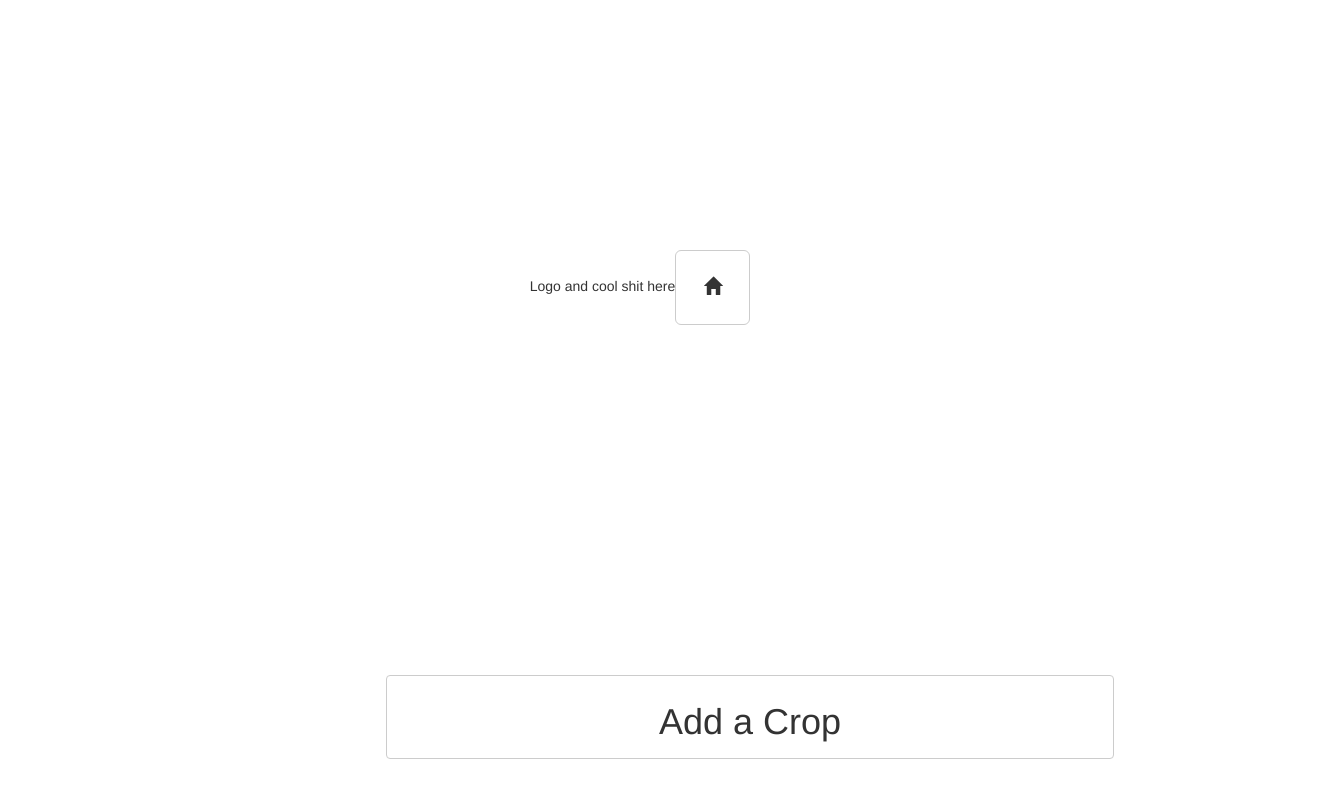
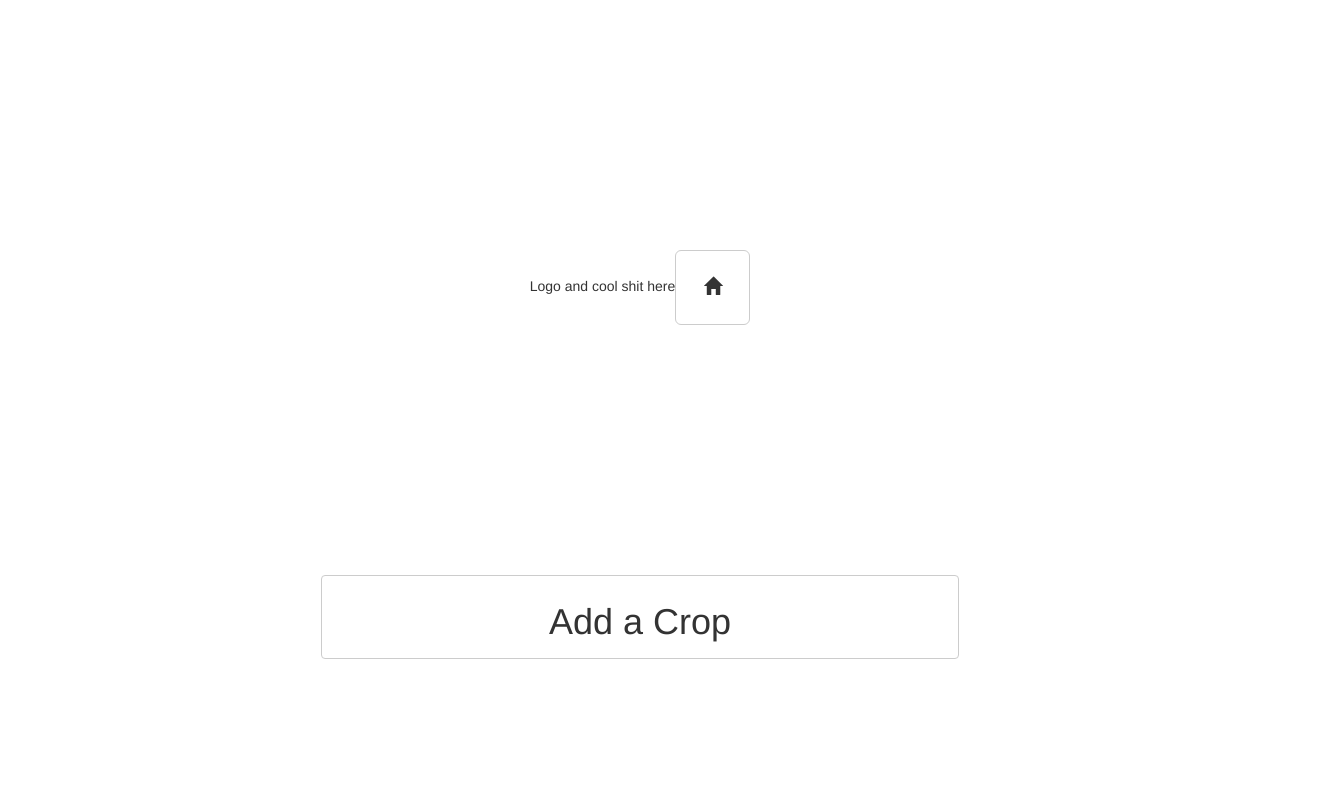
Before and after one commit to NicoleEssex/MetroAgro, a React (Create React App) app in the folder client/: page /mybounty in a window 1280 px wide. Shown: the top 798 px of the page, 1335 px wide, since content can reach past the window. Built offline with nearby package versions, Linux system fonts and the light colour scheme.

Commit message:
put in other modal, still need to get it to show on click

```diff
--- a/client/src/components/Modal/HarvestModal.js
+++ b/client/src/components/Modal/HarvestModal.js
@@ -1,5 +1,6 @@
 import React from 'react';
 import {Button, Modal, ModalHeader, ModalBody, ModalFooter, FormGroup, Label, Input } from 'reactstrap';
+import AddCropFormButton from "../buttons/AddCropFormButton"
 // import './harvest.css'
 
 class HarvestModal extends React.Component {
@@ -21,7 +22,7 @@ class HarvestModal extends React.Component {
   render() {
     return (
       <div className="modal-group">
-
+        <AddCropFormButton />
         <Modal isOpen={this.state.modal} toggle={this.toggle} className={this.props.className}>
           <ModalHeader toggle={this.toggle}>Harvest Info</ModalHeader>
           <ModalBody>
--- a/client/src/components/pages/AvailHarvests/AvailHarvests.js
+++ b/client/src/components/pages/AvailHarvests/AvailHarvests.js
@@ -22,7 +22,7 @@ class AvailHarvests extends Component {
                 </Row>
             <Row>
                 <Col>
-                {/* <HarvestModal />  */}
+
                 </Col>
             </Row>
             <Row>
--- a/client/src/components/pages/MyBounty/MyBounty.js
+++ b/client/src/components/pages/MyBounty/MyBounty.js
@@ -1,7 +1,8 @@
 import React, { Component } from "react";
 import {Container, Row, Col,} from "reactstrap";
 import HomeButton from "../../buttons/HomeButton/";
-import AddCropModal from "../../Modal/AddCropModal"
+import HarvestModal from "../../Modal/HarvestModal";
+
 
 // import DeleteBtn from "../../components/DeleteBtn";
 
@@ -24,7 +25,7 @@ class MyBounty extends Component {
                 </Row>
                 <Row>
                     <Col>
-                        <AddCropModal />
+                    <HarvestModal />
                     </Col>
                 </Row>
                 <Row>
```
